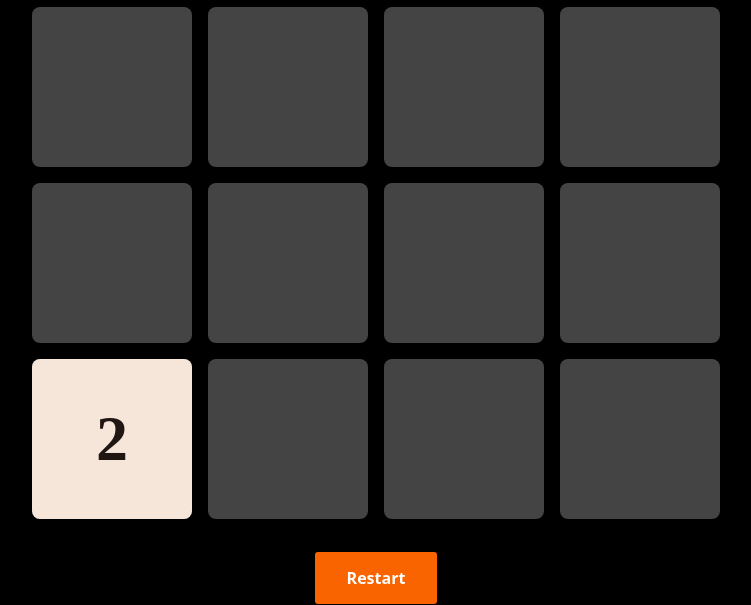
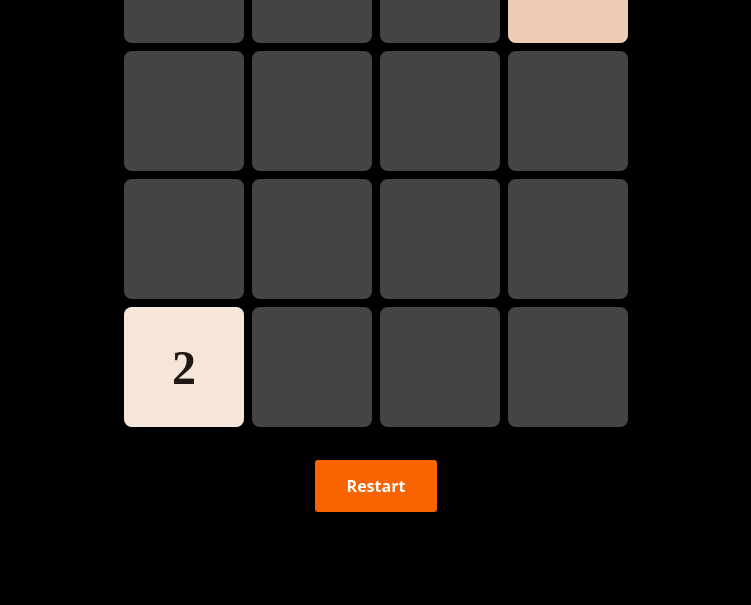
Before and after one commit to DimkoO123/JSgame, a plain HTML site: page index.html in a window 1280 px wide. Shown: the part 230-835 px from the top of the page, without its empty margins (264-1015 px from the left). After the commit the page ends 800 px from the top, so only its background shows below. Drawn offline with Linux system fonts and the light colour scheme.

Commit message:
visual changes

```diff
--- a/css/style.css
+++ b/css/style.css
@@ -12,11 +12,10 @@ body {
     height: 100vh;
 }
 
-.game-container {
+.game_container {
     display: flex;
     flex-direction: column;
     align-items: center;
-
 }
 
 .score-container {
@@ -27,8 +26,8 @@ body {
 }
 
 .board {
-    --cell-size: 20vmin;
-    --cell-gap: 2vmin;
+    --cell-size: 15vmin;
+    --cell-gap: 1vmin;
     position: relative;
     display: grid;
     grid-template-columns: repeat(var(--board-size), var(--cell-size));
@@ -48,7 +47,7 @@ body {
   color: #fff;
   cursor: pointer;
   display: inline-flex;
-    font-family: system-ui, -apple-system, system-ui, "Helvetica Neue", Helvetica, Arial, sans-serif;
+  font-family: system-ui,-apple-system,system-ui,"Helvetica Neue",Helvetica,Arial,sans-serif;
   font-size: 16px;
   font-weight: 600;
   justify-content: center;
@@ -97,12 +96,12 @@ body {
     display: flex;
     align-items: center;
     justify-content: center;
-    height: 20vmin;
-    width: 20vmin;
+    height: calc(var(--cell-size));
+    width: calc(var(--cell-size));
     background-color: hsl(25, 60%, var(--bg-lightness));
     color: hsl(20, 25%, var(--text-lightness));
     border-radius: 1vmin;
-    font-size: 8vmin;
+    font-size: 6vmin;
     font-weight: bold;
     transition: 100ms;
     animation: show 200ms;
@@ -114,3 +113,16 @@ body {
         transform: scale(0);
     }
 }
+
+
+
+@media (max-width: 806px) {
+    .board {
+        --cell-size: 20vmin;
+        --cell-gap: 2vmin;
+    }
+
+    .tile {
+        font-size: 8vmin;
+    }
+}
--- a/index.html
+++ b/index.html
@@ -9,7 +9,7 @@
 </head>
 
 <body>
-    <div class="game-container">
+    <div class="game_container">
         <div class="score-container">Score: <span class="score">0</span></div>
         <div class="board" id="game-board"></div>
         <button class="restart-button">Restart</button>
```
Lines whose indentation alone changed are shown as unchanged.
